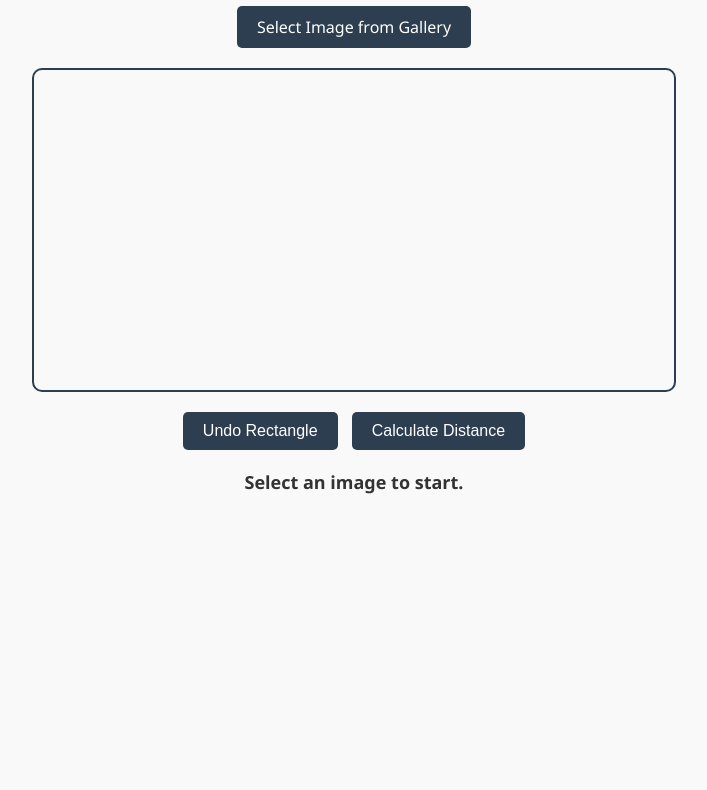
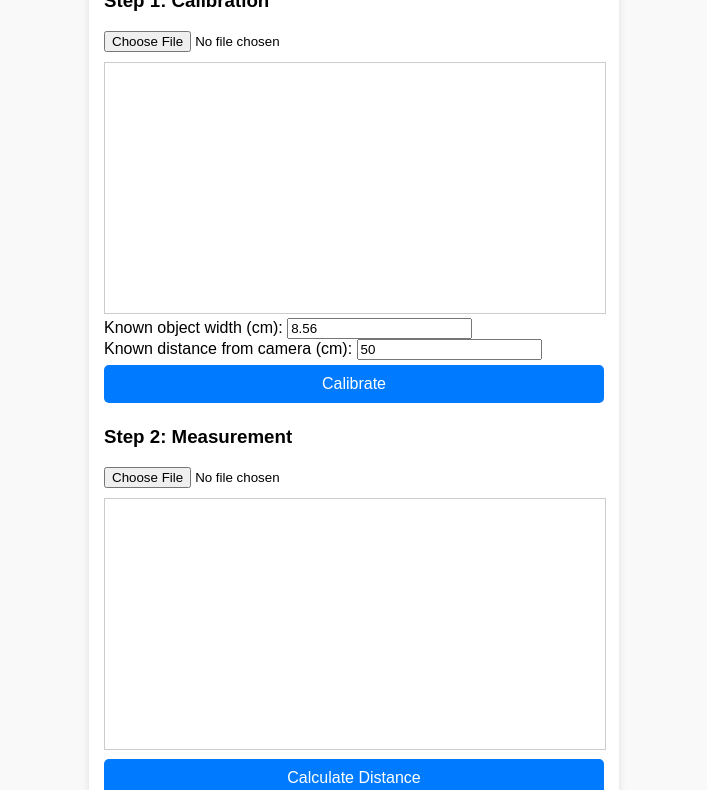
Before and after one commit to RajvendraSinghRao/Pro-Civil-Auditor, a plain HTML site: page real_life_distance_calculator.html in a window 1280 px wide. Shown: the part 108-898 px from the top of the page, without its empty margins (286-993 px from the left). Before the commit the page ends 800 px from the top, so only its background shows below. Drawn offline with Linux system fonts and the light colour scheme.

Commit message:
Update real_life_distance_calculator.html

```diff
--- a/real_life_distance_calculator.html
+++ b/real_life_distance_calculator.html
@@ -5,198 +5,117 @@
 <meta name="viewport" content="width=device-width, initial-scale=1.0">
 <title>Distance Measurement</title>
 <style>
-body {
-  font-family: 'Segoe UI', sans-serif;
-  background: #f9f9f9;
-  display: flex;
-  flex-direction: column;
-  align-items: center;
-  padding: 20px;
-  color: #333;
-}
-h1 { color: #2c3e50; text-align: center; }
-input[type="file"] { display: none; }
-label {
-  background-color: #2c3e50;
-  color: #fff;
-  padding: 10px 20px;
-  border-radius: 5px;
-  cursor: pointer;
-  font-size: 16px;
-  margin-bottom: 10px;
-}
-canvas {
-  border: 2px solid #2c3e50;
-  border-radius: 10px;
-  margin-top: 10px;
-  width: 90%;
-  max-width: 640px;
-  touch-action: none;
-}
-#controls { margin-top: 15px; }
-button {
-  background-color: #2c3e50;
-  color: #fff;
-  border: none;
-  padding: 10px 20px;
-  margin: 5px;
-  border-radius: 5px;
-  cursor: pointer;
-  font-size: 16px;
-}
-button:hover { background-color: #34495e; }
-#info {
-  margin-top: 15px;
-  font-size: 18px;
-  font-weight: bold;
-  text-align: center;
-  white-space: pre-line;
-}
+  body { font-family: Arial, sans-serif; margin: 0; padding: 15px; background: #f9f9f9; }
+  h2 { text-align: center; color: #333; }
+  .container { max-width: 500px; margin: auto; background: white; padding: 15px; border-radius: 10px; box-shadow: 0 2px 8px rgba(0,0,0,0.1); }
+  canvas { width: 100%; border: 1px solid #ccc; margin-top: 10px; }
+  button { margin: 5px 0; padding: 10px; width: 100%; border: none; border-radius: 5px; background: #007BFF; color: white; font-size: 16px; }
+  button:hover { background: #0056b3; }
+  .result { margin-top: 15px; font-weight: bold; text-align: center; color: #222; }
 </style>
 </head>
 <body>
+<div class="container">
+  <h2>Distance Measurement</h2>
 
-<h1>Distance Measurement</h1>
+  <h3>Step 1: Calibration</h3>
+  <input type="file" accept="image/*" id="calibrationImage" capture="environment"><br>
+  <canvas id="calibrationCanvas"></canvas>
+  <label>Known object width (cm):</label>
+  <input type="number" id="realWidth" value="8.56" step="0.01"><br>
+  <label>Known distance from camera (cm):</label>
+  <input type="number" id="knownDistance" value="50" step="0.1"><br>
+  <button onclick="calibrate()">Calibrate</button>
 
-<label for="imageInput">Select Image from Gallery</label>
-<input type="file" id="imageInput" accept="image/*">
+  <h3>Step 2: Measurement</h3>
+  <input type="file" accept="image/*" id="measureImage" capture="environment"><br>
+  <canvas id="measureCanvas"></canvas>
+  <button onclick="calculateDistance()">Calculate Distance</button>
 
-<canvas id="canvas"></canvas>
-
-<div id="controls">
-  <button id="undoBtn">Undo Rectangle</button>
-  <button id="calculateBtn">Calculate Distance</button>
+  <div class="result" id="result"></div>
 </div>
 
-<div id="info">Select an image to start.</div>
+<script>
+let focalLength = localStorage.getItem("focalLength") ? parseFloat(localStorage.getItem("focalLength")) : null;
+let startX, startY, endX, endY;
+let currentCanvas, ctx, imgObj;
 
-<script>
-const canvas = document.getElementById('canvas');
-const ctx = canvas.getContext('2d');
-const imageInput = document.getElementById('imageInput');
-const undoBtn = document.getElementById('undoBtn');
-const calculateBtn = document.getElementById('calculateBtn');
-const info = document.getElementById('info');
+function setupCanvas(inputId, canvasId) {
+  const input = document.getElementById(inputId);
+  const canvas = document.getElementById(canvasId);
+  ctx = canvas.getContext("2d");
 
-let img = new Image();
-let rectangles = [];
-let currentRect = null;
-let realWidth = 0;
-const FOCAL_LENGTH = 700;
+  input.onchange = e => {
+    const file = e.target.files[0];
+    const reader = new FileReader();
+    reader.onload = ev => {
+      imgObj = new Image();
+      imgObj.onload = () => {
+        canvas.width = imgObj.width;
+        canvas.height = imgObj.height;
+        ctx.drawImage(imgObj, 0, 0);
+      };
+      imgObj.src = ev.target.result;
+    };
+    reader.readAsDataURL(file);
+  };
 
-// Optimized canvas size
-const MAX_WIDTH = 640;
+  canvas.onmousedown = e => {
+    const rect = canvas.getBoundingClientRect();
+    startX = e.clientX - rect.left;
+    startY = e.clientY - rect.top;
+  };
+  canvas.onmouseup = e => {
+    const rect = canvas.getBoundingClientRect();
+    endX = e.clientX - rect.left;
+    endY = e.clientY - rect.top;
 
-// Load image from gallery
-imageInput.addEventListener('change', (e) => {
-  const file = e.target.files[0];
-  if (!file) return;
-  const reader = new FileReader();
-  reader.onload = function(event) {
-    img.src = event.target.result;
-  }
-  reader.readAsDataURL(file);
-});
-
-img.onload = function() {
-  // Scale image to MAX_WIDTH
-  const scale = Math.min(MAX_WIDTH / img.naturalWidth, 1);
-  canvas.width = img.naturalWidth * scale;
-  canvas.height = img.naturalHeight * scale;
-  redraw();
-  realWidth = parseFloat(prompt("Enter real-world width of the object in cm:"));
-  if (isNaN(realWidth) || realWidth <= 0) {
-    info.innerText = "Invalid width. Reload page to try again.";
-  } else {
-    info.innerText = "Drag on the image to draw rectangle around the object.";
-  }
+    ctx.drawImage(imgObj, 0, 0);
+    ctx.lineWidth = 4;
+    ctx.strokeStyle = "red";
+    ctx.strokeRect(startX, startY, endX - startX, endY - startY);
+  };
 }
 
-// Convert touch coordinates to canvas coordinates
-function getPos(e) {
-  const rect = canvas.getBoundingClientRect();
-  const scaleX = canvas.width / rect.width;
-  const scaleY = canvas.height / rect.height;
-  let x, y;
-  if (e.touches) {
-    x = (e.touches[0].clientX - rect.left) * scaleX;
-    y = (e.touches[0].clientY - rect.top) * scaleY;
-  } else {
-    x = (e.clientX - rect.left) * scaleX;
-    y = (e.clientY - rect.top) * scaleY;
+setupCanvas("calibrationImage", "calibrationCanvas");
+setupCanvas("measureImage", "measureCanvas");
+
+function calibrate() {
+  const pixelWidth = Math.abs(endX - startX);
+  const realWidth = parseFloat(document.getElementById("realWidth").value);
+  const knownDistance = parseFloat(document.getElementById("knownDistance").value);
+
+  if (pixelWidth <= 0 || realWidth <= 0 || knownDistance <= 0) {
+    alert("Please draw rectangle and enter valid numbers.");
+    return;
   }
-  return {x, y};
+
+  focalLength = (pixelWidth * knownDistance) / realWidth;
+  localStorage.setItem("focalLength", focalLength);
+  alert("Calibration done! Saved focal length = " + focalLength.toFixed(2));
 }
 
-// Start drawing
-canvas.addEventListener('touchstart', (e) => {
-  if (!img.src) return;
-  const pos = getPos(e);
-  currentRect = {x1: pos.x, y1: pos.y, x2: pos.x, y2: pos.y};
-  e.preventDefault();
-}, {passive:false});
-
-canvas.addEventListener('touchmove', (e) => {
-  if (!currentRect) return;
-  const pos = getPos(e);
-  currentRect.x2 = pos.x;
-  currentRect.y2 = pos.y;
-  redraw();
-  e.preventDefault();
-}, {passive:false});
-
-canvas.addEventListener('touchend', (e) => {
-  if (currentRect) {
-    rectangles.push({...currentRect});
-    currentRect = null;
-    redraw();
-  }
-});
-
-// Undo last rectangle
-undoBtn.addEventListener('click', () => {
-  if (rectangles.length > 0) {
-    rectangles.pop();
-    redraw();
-  }
-});
-
-// Calculate distance
-calculateBtn.addEventListener('click', () => {
-  if (rectangles.length === 0 || !realWidth) {
-    info.innerText = "Draw a rectangle first and enter object width.";
+function calculateDistance() {
+  if (!focalLength) {
+    alert("Please calibrate first!");
     return;
   }
-  const rect = rectangles[rectangles.length - 1];
-  const widthPx = Math.abs(rect.x2 - rect.x1);
-  const distanceCm = (realWidth * FOCAL_LENGTH) / widthPx;
-  const distanceMeters = distanceCm / 100;
-  const distanceFeet = distanceCm / 30.48;
-  info.innerText = `Distance:\n${distanceCm.toFixed(2)} cm | ${distanceMeters.toFixed(2)} m | ${distanceFeet.toFixed(2)} ft`;
-});
 
-// Redraw canvas
-function redraw() {
-  ctx.clearRect(0, 0, canvas.width, canvas.height);
-  ctx.drawImage(img, 0, 0, canvas.width, canvas.height);
-  ctx.lineWidth = 5; // thicker rectangle
-  rectangles.forEach(r => {
-    ctx.strokeStyle = 'red';
-    ctx.strokeRect(r.x1, r.y1, r.x2 - r.x1, r.y2 - r.y1);
-    ctx.fillStyle = 'red';
-    ctx.beginPath();
-    ctx.arc(r.x1, r.y1, 6, 0, 2*Math.PI);
-    ctx.fill();
-    ctx.beginPath();
-    ctx.arc(r.x2, r.y2, 6, 0, 2*Math.PI);
-    ctx.fill();
-  });
-  if (currentRect) {
-    ctx.strokeStyle = 'blue';
-    ctx.strokeRect(currentRect.x1, currentRect.y1, currentRect.x2 - currentRect.x1, currentRect.y2 - currentRect.y1);
+  const pixelWidth = Math.abs(endX - startX);
+  const realWidth = parseFloat(document.getElementById("realWidth").value);
+
+  if (pixelWidth <= 0 || realWidth <= 0) {
+    alert("Please draw rectangle and enter valid width.");
+    return;
   }
+
+  const distanceCm = (realWidth * focalLength) / pixelWidth;
+  const distanceM = distanceCm / 100;
+  const distanceFt = distanceCm / 30.48;
+
+  document.getElementById("result").innerHTML =
+    `Distance: ${distanceCm.toFixed(2)} cm | ${distanceM.toFixed(2)} m | ${distanceFt.toFixed(2)} ft`;
 }
 </script>
-
 </body>
 </html>
```
